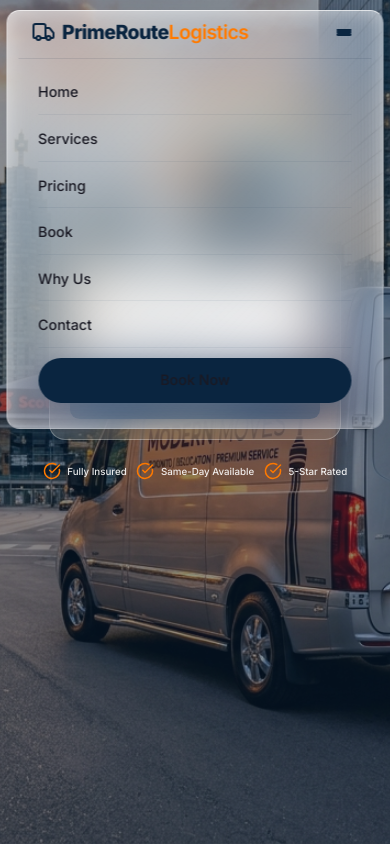
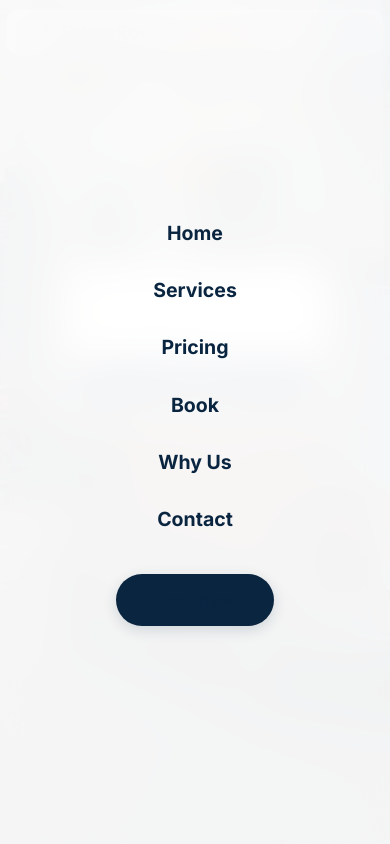
Before and after one commit to ishindersingh/Prime_Route, a Next.js app: page / in a window 390 px wide. Both pictures are taken after a click on the button "Toggle menu". Shown: the top 844 px of the page. Built offline with nearby package versions, Linux system fonts and the light colour scheme.

Commit message:
feat: deep UX overhaul for mobile - fullscreen menu, unified forms, touch targets

```diff
--- a/src/app/globals.css
+++ b/src/app/globals.css
@@ -949,19 +949,19 @@ h1, h2, h3, h4, h5, h6 {
 
 /* Responsive */
 /* ============================================
-   HAMBURGER MENU
+   HAMBURGER MENU & MOBILE OVERLAY
    ============================================ */
 .hamburger {
     display: none;
     flex-direction: column;
     justify-content: space-between;
-    width: 28px;
-    height: 20px;
+    width: 32px;
+    height: 22px;
     background: none;
     border: none;
     cursor: pointer;
     padding: 0;
-    z-index: 100;
+    z-index: 2000;
 }
 
 .ham-bar {
@@ -970,37 +970,63 @@ h1, h2, h3, h4, h5, h6 {
     height: 2.5px;
     background: var(--primary);
     border-radius: 2px;
-    transition: all 0.3s ease;
+    transition: all 0.3s cubic-bezier(0.68, -0.55, 0.265, 1.55);
 }
 
-/* Mobile Menu Drawer */
-.mobile-menu {
+.ham-bar.open:nth-child(1) {
+    transform: translateY(9.5px) rotate(45deg);
+}
+
+.ham-bar.open:nth-child(2) {
+    opacity: 0;
+}
+
+.ham-bar.open:nth-child(3) {
+    transform: translateY(-9.5px) rotate(-45deg);
+}
+
+/* Full Screen Mobile Overlay */
+.mobile-overlay {
+    position: fixed;
+    top: 0;
+    left: 0;
+    width: 100vw;
+    height: 100vh;
+    background: rgba(255, 255, 255, 0.95);
+    backdrop-filter: blur(20px);
+    -webkit-backdrop-filter: blur(20px);
+    z-index: 1500;
     display: flex;
     flex-direction: column;
-    gap: 0.25rem;
-    padding: 1rem 1.5rem 1.5rem;
-    border-top: 1px solid rgba(10, 37, 64, 0.1);
-    margin-top: 0.75rem;
+    justify-content: center;
+    align-items: center;
 }
 
-.mobile-menu a {
+.mobile-overlay-content {
+    display: flex;
+    flex-direction: column;
+    align-items: center;
+    gap: 2rem;
+    width: 100%;
+    padding: 2rem;
+}
+
+.mobile-overlay-content a {
     text-decoration: none;
-    color: var(--text-dark);
-    font-weight: 500;
-    font-size: 1.1rem;
-    padding: 0.75rem 0;
-    border-bottom: 1px solid rgba(10, 37, 64, 0.06);
+    color: var(--primary);
+    font-size: 1.5rem;
+    font-weight: 700;
     transition: color var(--transition-fast);
 }
 
-.mobile-menu a:last-child {
-    border-bottom: none;
-    text-align: center;
-    padding: 0.85rem;
+.mobile-overlay-content a:hover {
+    color: var(--accent);
 }
 
-.mobile-menu a:hover {
-    color: var(--accent);
+.mobile-book-btn {
+    margin-top: 1rem;
+    font-size: 1.25rem !important;
+    padding: 1rem 3rem !important;
 }
 
 /* ============================================
@@ -1102,16 +1128,23 @@ h1, h2, h3, h4, h5, h6 {
     .quick-book-inputs {
         flex-direction: column;
         border-radius: 1rem;
-        gap: 0.5rem; /* Add gap for mobile readability */
-        background: transparent; /* Remove white background wrapper on mobile */
+        gap: 0;
+        background: white;
+        box-shadow: 0 4px 20px rgba(0,0,0,0.08);
+        overflow: hidden;
     }
 
     .qb-input {
-        padding: 0.85rem 1rem; /* 48px touch target */
+        padding: 0.85rem 1rem;
         width: 100%;
         font-size: 1rem;
-        background: white; /* Individual inputs get white bg */
-        border-radius: 0.75rem;
+        background: transparent;
+        border-radius: 0;
+        border-bottom: 1px solid var(--border-color);
+    }
+
+    .qb-input:last-of-type {
+        border-bottom: none;
     }
 
     .qb-input input {
@@ -1119,7 +1152,7 @@ h1, h2, h3, h4, h5, h6 {
     }
 
     .qb-divider {
-        display: none; /* Hide divider on mobile, rely on gap */
+        display: none;
     }
 
     .qb-btn {
--- a/src/app/page.js
+++ b/src/app/page.js
@@ -68,7 +68,7 @@ export default function HomePage() {
             <a href="#book" className="btn btn-primary">Book Now</a>
           </div>
           <button
-            className="hamburger"
+            className={`hamburger ${mobileMenuOpen ? 'menu-active' : ''}`}
             onClick={() => setMobileMenuOpen(!mobileMenuOpen)}
             aria-label="Toggle menu"
           >
@@ -77,19 +77,22 @@ export default function HomePage() {
             <span className={`ham-bar ${mobileMenuOpen ? 'open' : ''}`}></span>
           </button>
         </div>
-        {/* Mobile Drawer */}
-        {mobileMenuOpen && (
-          <div className="mobile-menu">
+      </nav>
+
+      {/* Full-Screen Mobile Menu Overlay */}
+      {mobileMenuOpen && (
+        <div className="mobile-overlay fade-in visible">
+          <div className="mobile-overlay-content">
             <a href="#home" onClick={() => setMobileMenuOpen(false)}>Home</a>
             <a href="#services" onClick={() => setMobileMenuOpen(false)}>Services</a>
             <a href="#pricing" onClick={() => setMobileMenuOpen(false)}>Pricing</a>
             <a href="#book" onClick={() => setMobileMenuOpen(false)}>Book</a>
             <a href="#why-us" onClick={() => setMobileMenuOpen(false)}>Why Us</a>
             <a href="#contact" onClick={() => setMobileMenuOpen(false)}>Contact</a>
-            <a href="#book" className="btn btn-primary" style={{marginTop: '0.5rem'}} onClick={() => setMobileMenuOpen(false)}>Book Now</a>
+            <a href="#book" className="btn btn-primary mobile-book-btn" onClick={() => setMobileMenuOpen(false)}>Book Now</a>
           </div>
-        )}
-      </nav>
+        </div>
+      )}
 
       <main>
         {/* Hero Section */}
```
